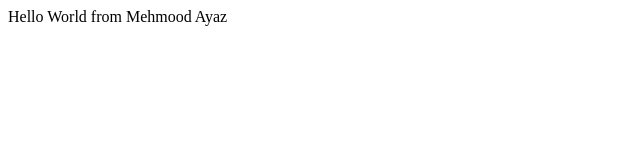
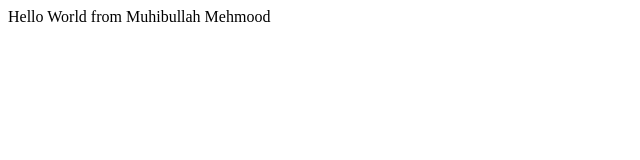
Before and after one commit to mahmoodayaz7/bootcamp2020, a plain HTML site: page index.html in a window 1280 px wide. Shown: the full height of the page, 0-640 px from the left. Drawn offline with Linux system fonts and the light colour scheme.

Commit message:
Update Name
Create index.html

```diff
--- a/index.html
+++ b/index.html
@@ -6,6 +6,6 @@
     <title>Document</title>
 </head>
 <body>
-    <div>Hello World from Mehmood Ayaz</div>
+    <div>Hello World from Muhibullah Mehmood</div>
 </body>
 </html>
```
